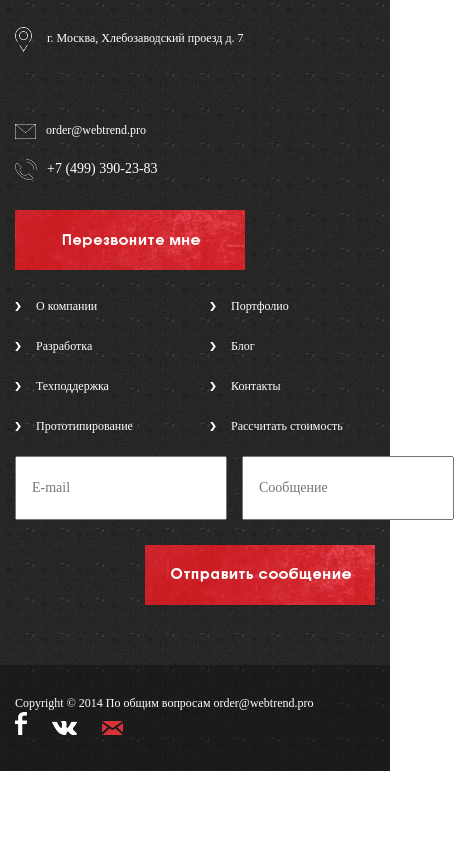
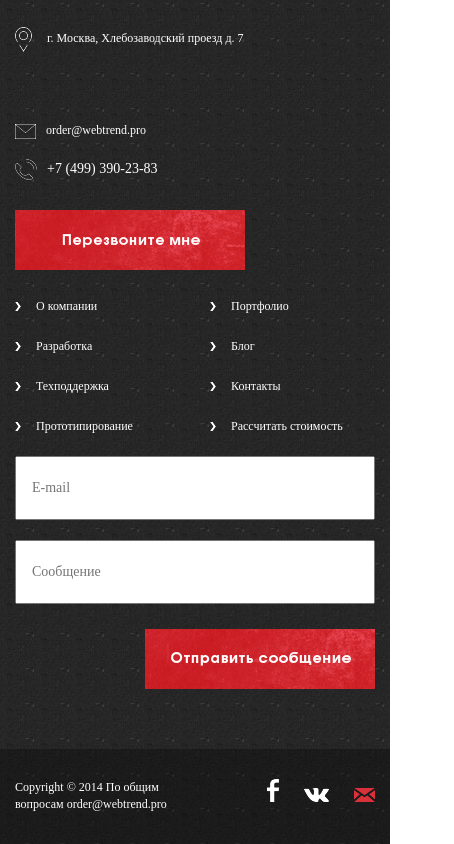
Before and after one commit to Sigizmund2012/webtrends, a website: page build/index.html in a window 390 px wide. Shown: the part 2019-2863 px from the top of the page, 454 px wide, since content can reach past the window. Before the commit the page ends 2790 px from the top, so only its background shows below. Drawn offline with nearby package versions, Linux system fonts and the light colour scheme; files that its build step writes are made by us from their sources.

Commit message:
Rewrite footer form for phones

```diff
--- a/build/index.html
+++ b/build/index.html
@@ -171,10 +171,10 @@
 	<div class="footer-bottom">
 		<div class="container">
 			<div class="row">
-				<div class="col-sm-4">
+				<div class="col-sm-4 col-xs-6">
 					 <div class="copyright">Copyright &copy; 2014 По общим вопросам order@webtrend.pro</div>
 				</div>
-				<div class="col-sm-2 col-sm-offset-6">
+				<div class="col-sm-3 col-xs-6 col-sm-offset-5">
 					<div class="social">
 						<a href="" class="social__facebook"></a><a href="" class="social__vk"></a><a href="" class="social__mailto"></a>
 					</div>
--- a/build/scss/styles.scss
+++ b/build/scss/styles.scss
@@ -323,6 +323,7 @@ footer{
 }
 
 .social{
+  text-align: right;
   &__facebook,
   &__vk,
   &__mailto{
@@ -404,6 +405,18 @@ footer{
   .footer-form{
     margin: 20px 0 0;
   }
+  .footer-form{
+    &__input-wrapper{
+      flex-wrap: wrap;
+    }
+    &__email,
+    &__message{
+      width: 100%;
+    }
+    &__email{
+      margin: 0 0 20px 0;
+    }
+  }
 }
 
 // Tablets
```
